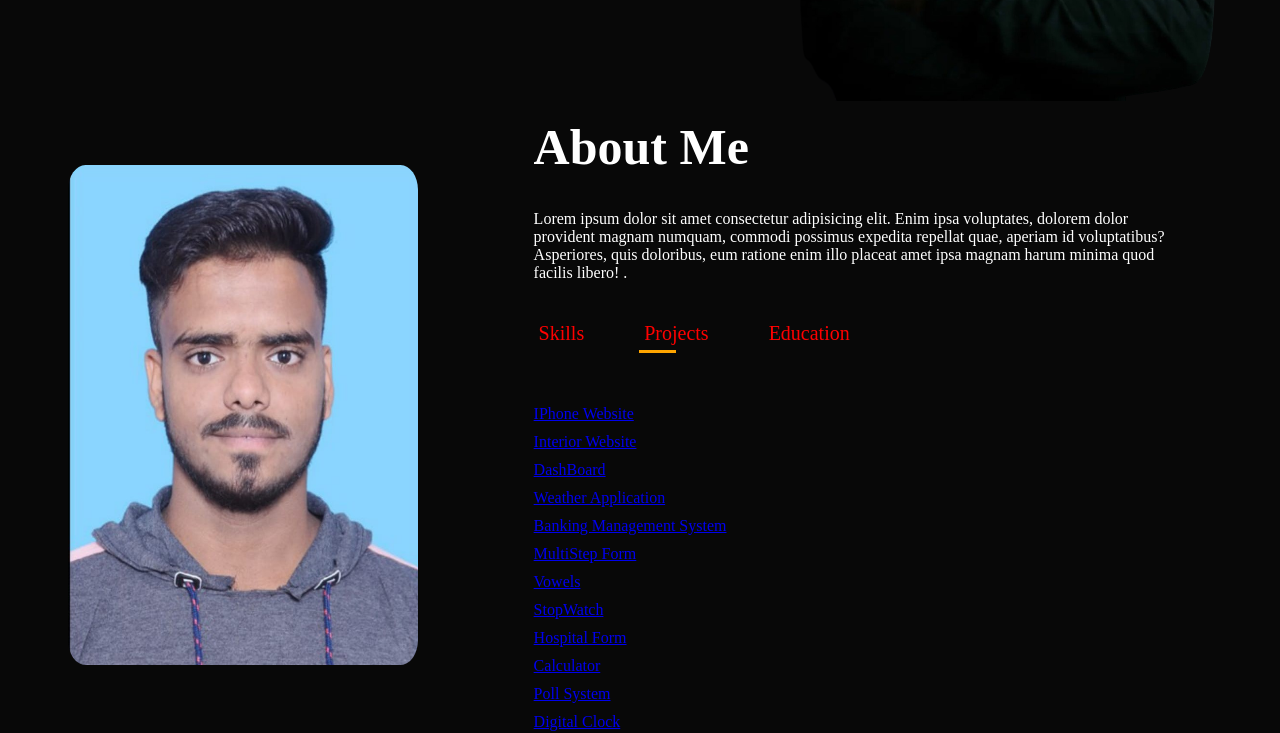
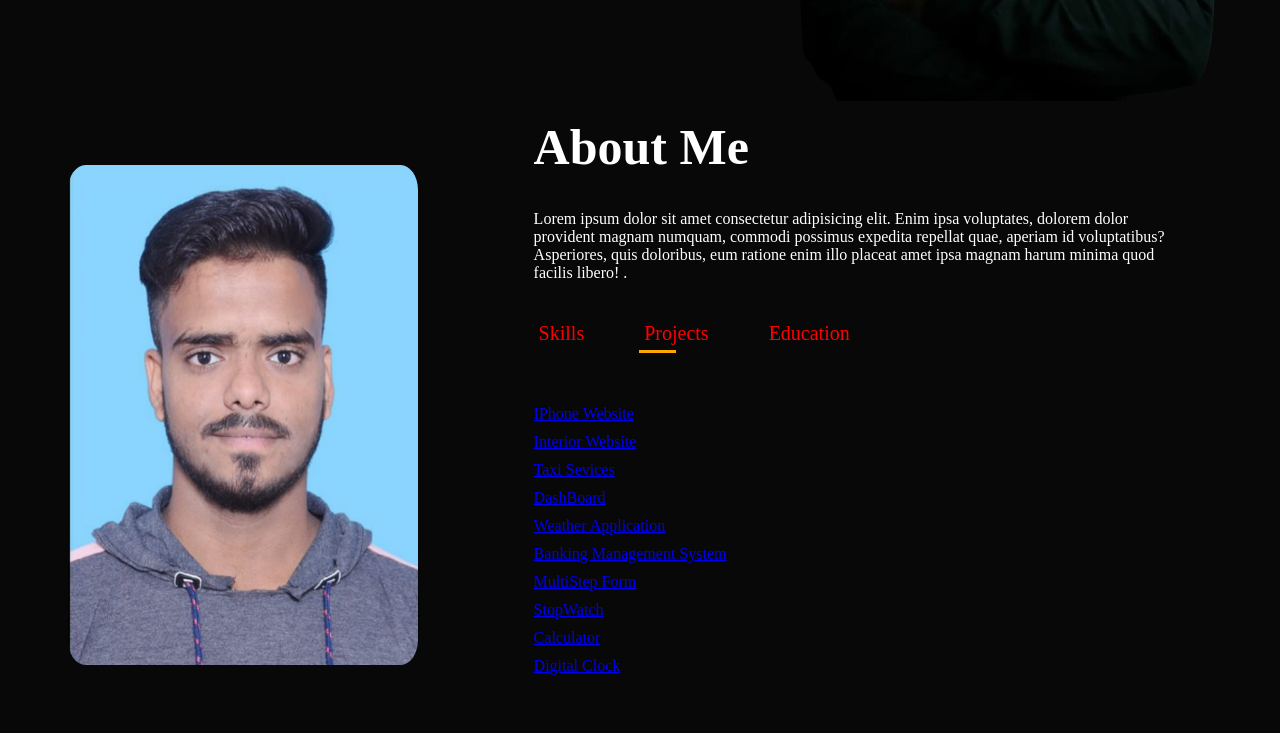
Before and after one commit to Gautamprasad24/portfolio.github.io, a plain HTML site: page index.html in a window 1280 px wide. Both pictures are taken after a click on the element "Projects". Shown: the part 600-1333 px from the top of the page. Drawn offline with Linux system fonts and the light colour scheme.

Commit message:
Update index.html

```diff
--- a/index.html
+++ b/index.html
@@ -53,17 +53,18 @@
 
                                 <li> <a href="https://gautamprasad24.github.io/portfolio.github.io/youtube%20website/index.html" target="_blank">IPhone Website</a></li>
                                 <li><a href="https://gautamprasad24.github.io/portfolio.github.io/interior/interior.html" target="_blank">Interior Website</a></li>
+                               <li> <a href="https://gautamprasad24.github.io/cabservice/" target="_blank">Taxi Sevices</a></li>
                                 <li> <a href="https://gautamprasad24.github.io/dashboard/" target="_blank">DashBoard</a></li>
                                 <li> <a href="https://gautamprasad24.github.io/WeatherApp/" target="_blank">Weather Application</a></li>
                                 <li> <a href="https://gautamprasad24.github.io/Bank/" target="_blank">Banking Management System</a></li>
                                 <li> <a href="https://gautamprasad24.github.io/Multistepform/" target="_blank">MultiStep Form</a></li>
-                                <li> <a href="https://gautamprasad24.github.io/vowel/" target="_blank">Vowels</a></li>
+
                                 <li> <a href="https://gautamprasad24.github.io/Stopwatch/" target="_blank">StopWatch</a></li>
-                                <li> <a href="https://gautamprasad24.github.io/hospitalForm/" target="_blank">Hospital Form</a></li>
+
                                 <li> <a href="https://gautamprasad24.github.io/calculator/" target="_blank">Calculator</a></li>
-                                <li> <a href="https://gautamprasad24.github.io/poll-System/" target="_blank">Poll System</a></li>
+
                                 <li> <a href="https://gautamprasad24.github.io/Digitalclock/" target="_blank">Digital Clock</a></li>
-                                <li> <a href="https://gautamprasad24.github.io/cabservice/" target="_blank">Digital Clock</a></li>
+
 
                             </ul>
                         </div>
```
